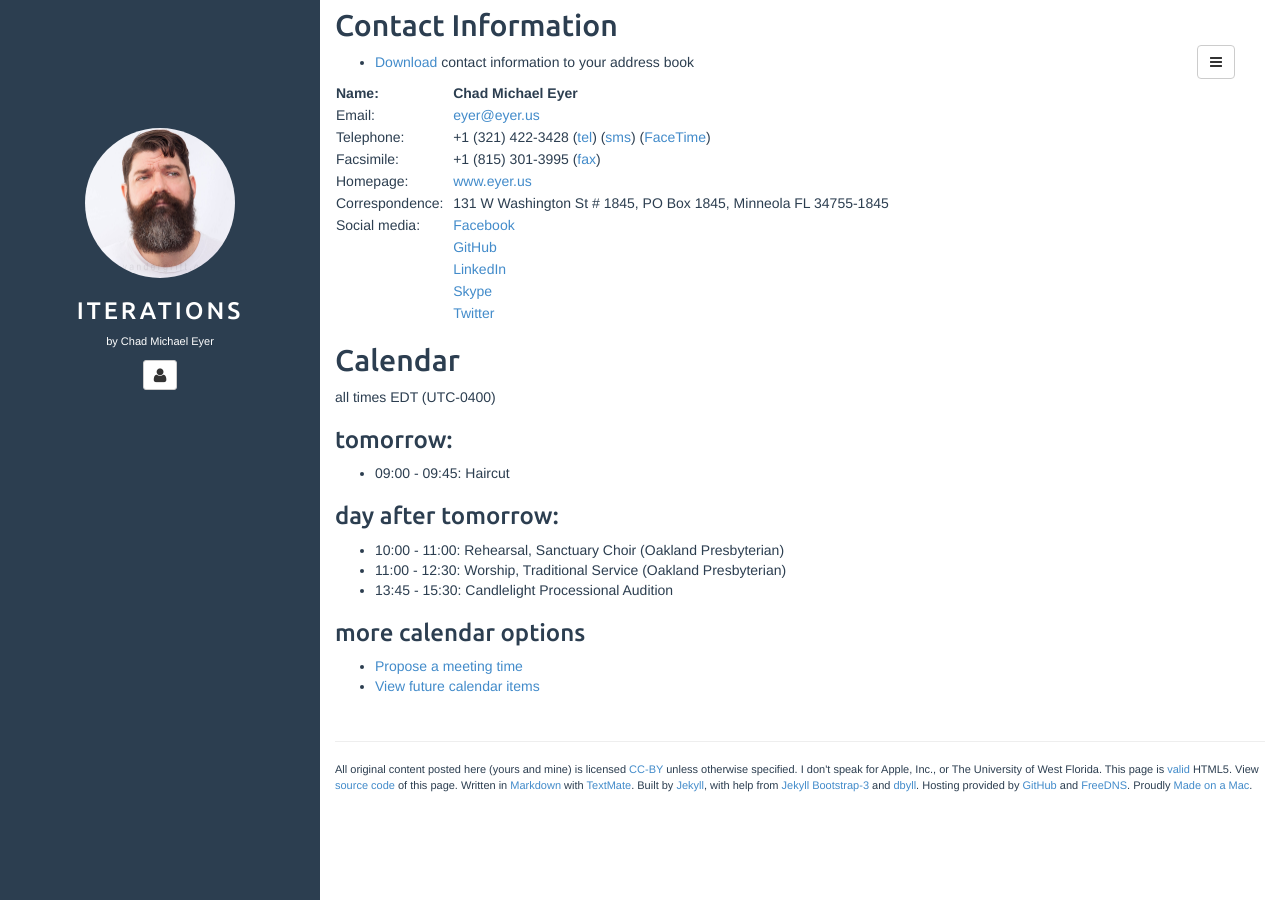
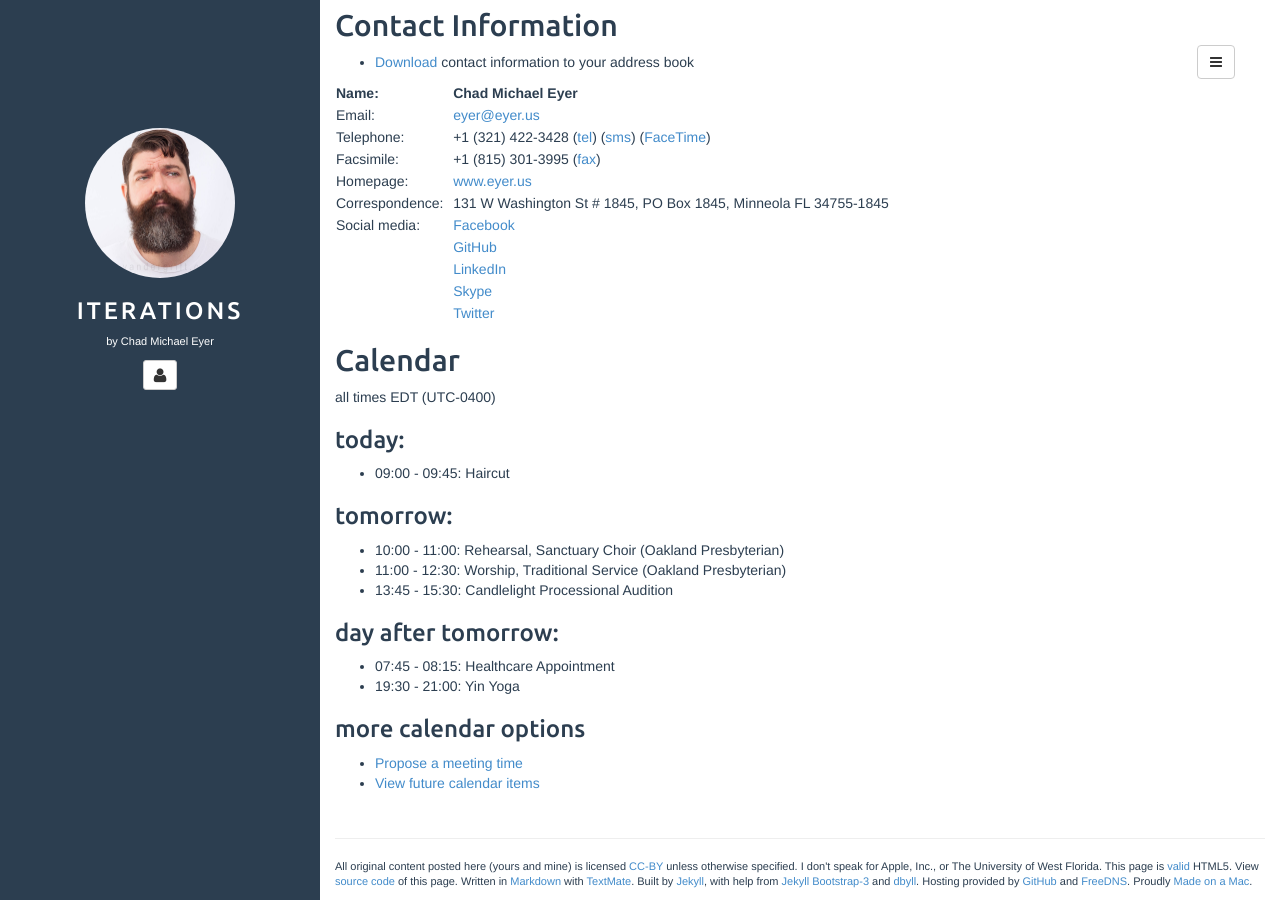
Before and after one commit to chadmichaeleyer/chadmichaeleyer.github.io, a Jekyll site: the page built from about.md, in a window 1280 px wide and 900 px high, scrolled down 1090 px. Built offline with Jekyll 4.4.1, drawn with Linux system fonts in a browser that asks for light colours.

Commit message:
calendar update

```diff
--- a/calendar-year.markdown
+++ b/calendar-year.markdown
@@ -1557,3 +1557,9 @@ all times EDT (UTC-0400)
 
 * 07:00 - 21:30: AppleCare Advisor
 * 09:00 - 09:45: Haircut
+
+### 2018-09-16 (Sun):
+
+* 07:00 - 21:30: AppleCare Advisor
+* 10:00 - 11:00: Rehearsal, Sanctuary Choir (Oakland Presbyterian)
+* 11:00 - 12:30: Worship, Traditional Service (Oakland Presbyterian)
--- a/calendar.markdown
+++ b/calendar.markdown
@@ -1,11 +1,16 @@
 all times EDT (UTC-0400)
 
-### tomorrow:
+### today:
 
 * 09:00 - 09:45: Haircut
 
-### day after tomorrow:
+### tomorrow:
 
 * 10:00 - 11:00: Rehearsal, Sanctuary Choir (Oakland Presbyterian)
 * 11:00 - 12:30: Worship, Traditional Service (Oakland Presbyterian)
 * 13:45 - 15:30: Candlelight Processional Audition
+
+### day after tomorrow:
+
+* 07:45 - 08:15: Healthcare Appointment
+* 19:30 - 21:00: Yin Yoga
```
